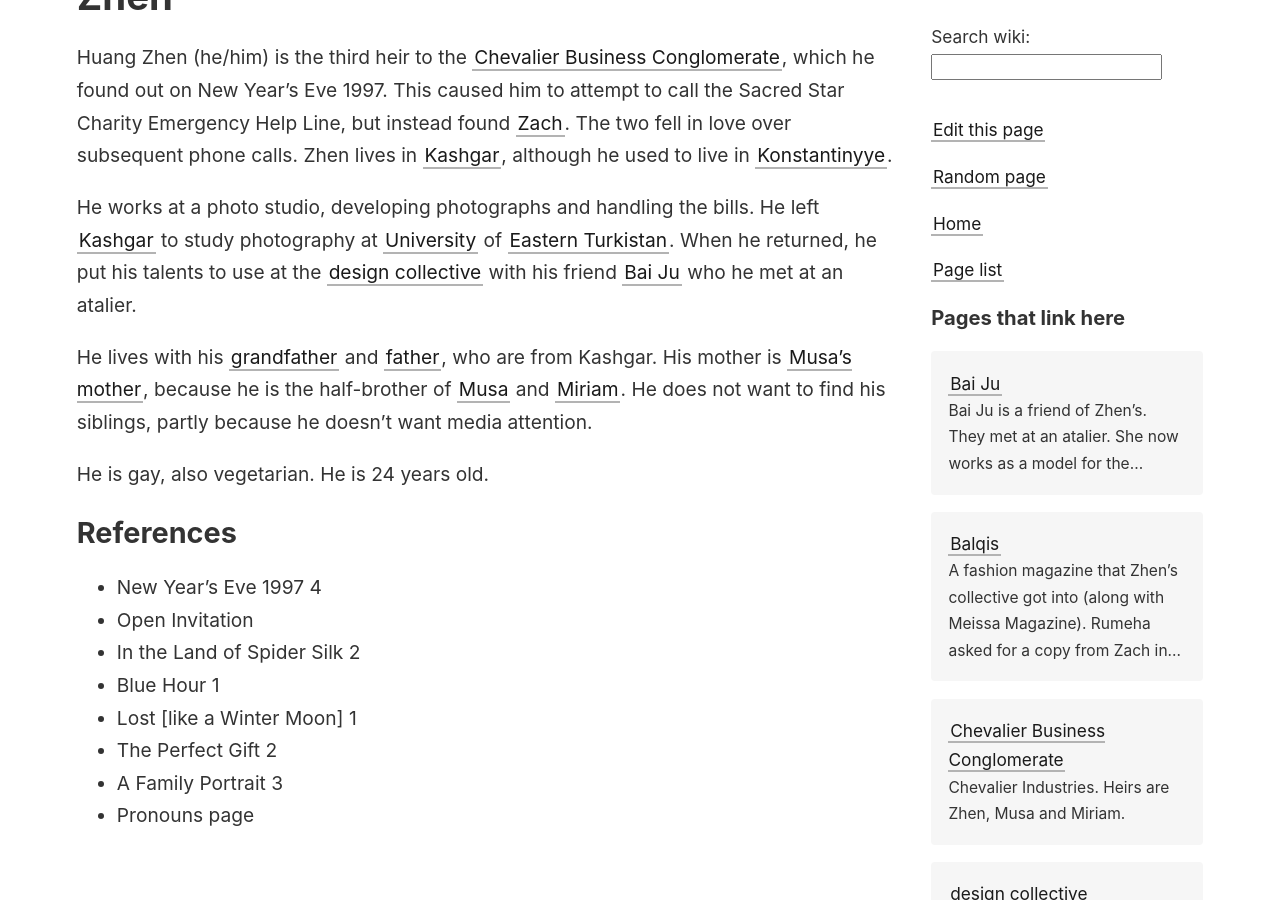
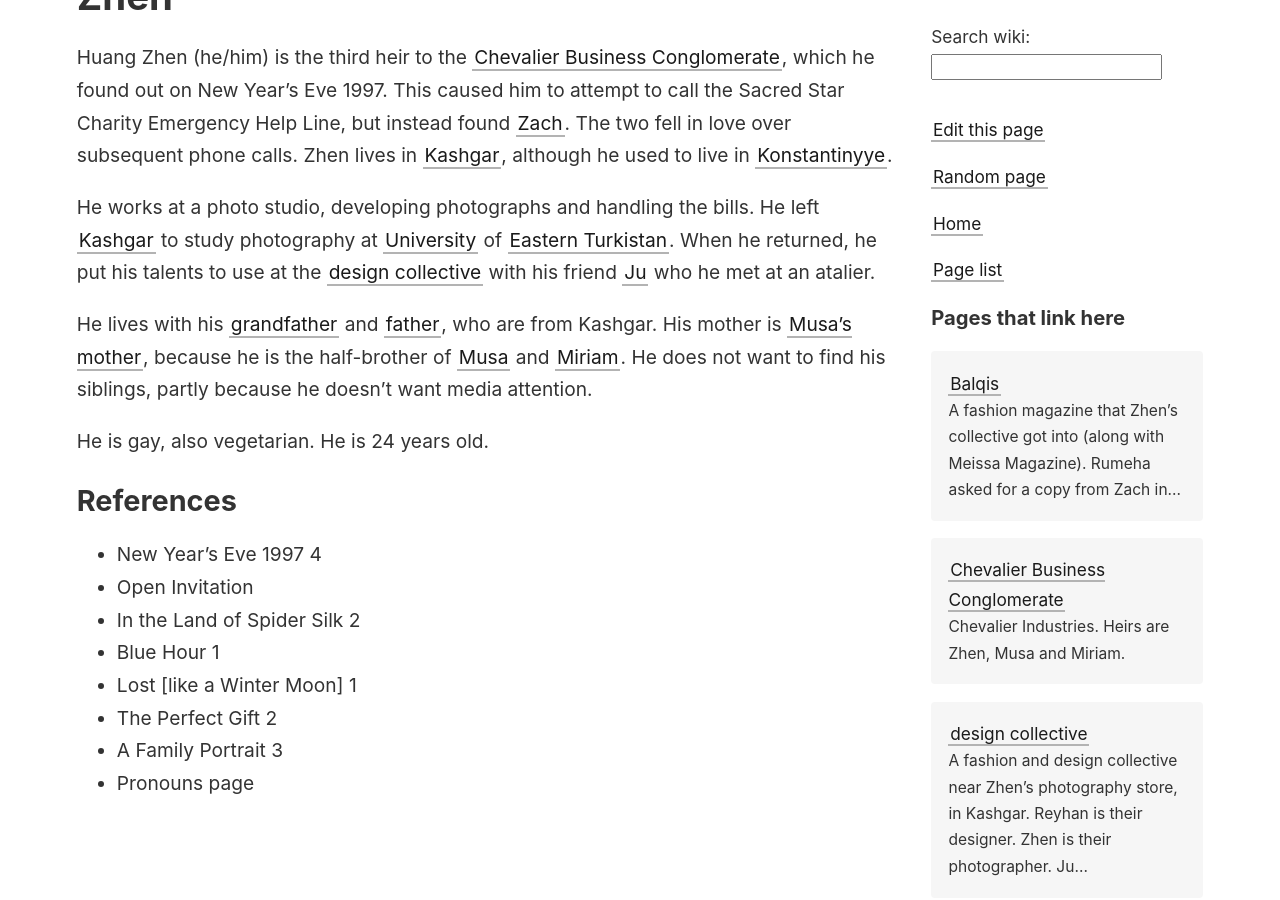
Before and after one commit to IFcoltransG/buuza-wiki, a Jekyll site: the page built from _wiki/zhen.md, in a window 1280 px wide and 900 px high, scrolled down 199 px. Built offline with Jekyll 4.4.1, drawn with Linux system fonts in a browser that asks for light colours; some of the changed text lies outside the part shown.

Commit message:
Rename Ju's page

```diff
--- a/_wiki/design-collective.md
+++ b/_wiki/design-collective.md
@@ -2,7 +2,7 @@
 title: design collective
 tags: ['Person', 'Group']
 ---
-A fashion and design collective near [Zhen](/_wiki/zhen.md)'s photography store, in [Kashgar](/_wiki/kashgar.md). [Reyhan](/_wiki/reyhan.md) is their designer. Zhen is their photographer. [Bai Ju](/_wiki/bai-ju.md) their model (although she also hems). [Ilham](/_wiki/ilham.md) is their pattern cutter for textiles. [Patime](/_wiki/patime.md) used to be their photographer and stylist, until she left because of a fight with Bai Ju, her partner. Reyhan and Ju took over the styling after that. It can't pay much, and requires a lot of work, but is emotionally rewarding. Reyhan and Ju put in effort to network and get the collective's name known.
+A fashion and design collective near [Zhen](/_wiki/zhen.md)'s photography store, in [Kashgar](/_wiki/kashgar.md). [Reyhan](/_wiki/reyhan.md) is their designer. Zhen is their photographer. [Ju](/_wiki/ju.md) is their model (although she also hems). [Ilham](/_wiki/ilham.md) is their pattern cutter for textiles. [Patime](/_wiki/patime.md) used to be their photographer and stylist, until she left because of a fight with Ju, her partner. Reyhan and Ju took over the styling after that. It can't pay much, and requires a lot of work, but is emotionally rewarding. Reyhan and Ju put in effort to network and get the collective's name known.
 
 ## References
 - My Quiet Mountain Town 2
--- a/_wiki/bai-ju.md
+++ b/_wiki/ju.md
@@ -1,5 +1,5 @@
 ---
-title: Bai Ju
+title: Ju
 tags: ['Person']
 ---
 Bai Ju is a friend of [Zhen](/_wiki/zhen.md)'s. They met at an atalier. She now works as a model for the [design collective](/_wiki/design-collective.md), as well as her day job. Used to be [Patime](/_wiki/patime.md)'s partner until they split up.
--- a/_wiki/zhen.md
+++ b/_wiki/zhen.md
@@ -4,7 +4,7 @@ tags: ['Person']
 ---
 Huang Zhen (he/him) is the third heir to the [Chevalier Business Conglomerate](/_wiki/chevalier-business-conglomerate.md), which he found out on New Year's Eve 1997. This caused him to attempt to call the Sacred Star Charity Emergency Help Line, but instead found [Zach](/_wiki/zach.md). The two fell in love over subsequent phone calls. Zhen lives in [Kashgar](/_wiki/kashgar.md), although he used to live in [Konstantinyye](/_wiki/konstantinyye.md).
 
-He works at a photo studio, developing photographs and handling the bills. He left [Kashgar](/_wiki/kashgar.md) to study photography at [University](/_wiki/university-of-eastern-turkistan.md) of [Eastern Turkistan](/_wiki/eastern-turkistan.md). When he returned, he put his talents to use at the [design collective](/_wiki/design-collective.md) with his friend [Bai Ju](/_wiki/bai-ju.md) who he met at an atalier.
+He works at a photo studio, developing photographs and handling the bills. He left [Kashgar](/_wiki/kashgar.md) to study photography at [University](/_wiki/university-of-eastern-turkistan.md) of [Eastern Turkistan](/_wiki/eastern-turkistan.md). When he returned, he put his talents to use at the [design collective](/_wiki/design-collective.md) with his friend [Ju](/_wiki/ju.md) who he met at an atalier.
 
 He lives with his [grandfather](/_wiki/zhens-grandfather.md) and [father](/_wiki/zhens-father.md), who are from Kashgar. His mother is [Musa's mother](/_wiki/musas-mother.md), because he is the half-brother of [Musa](/_wiki/musa.md) and [Miriam](/_wiki/miriam.md). He does not want to find his siblings, partly because he doesn't want media attention.
 
```
